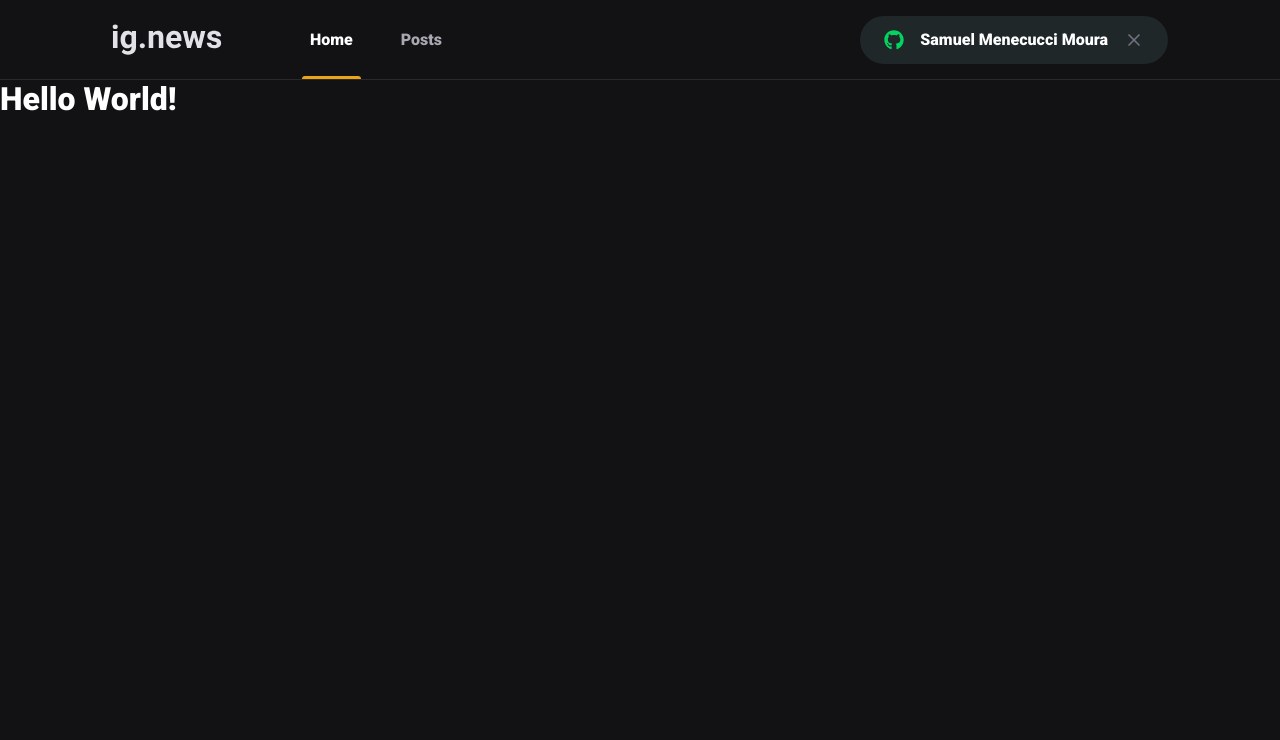
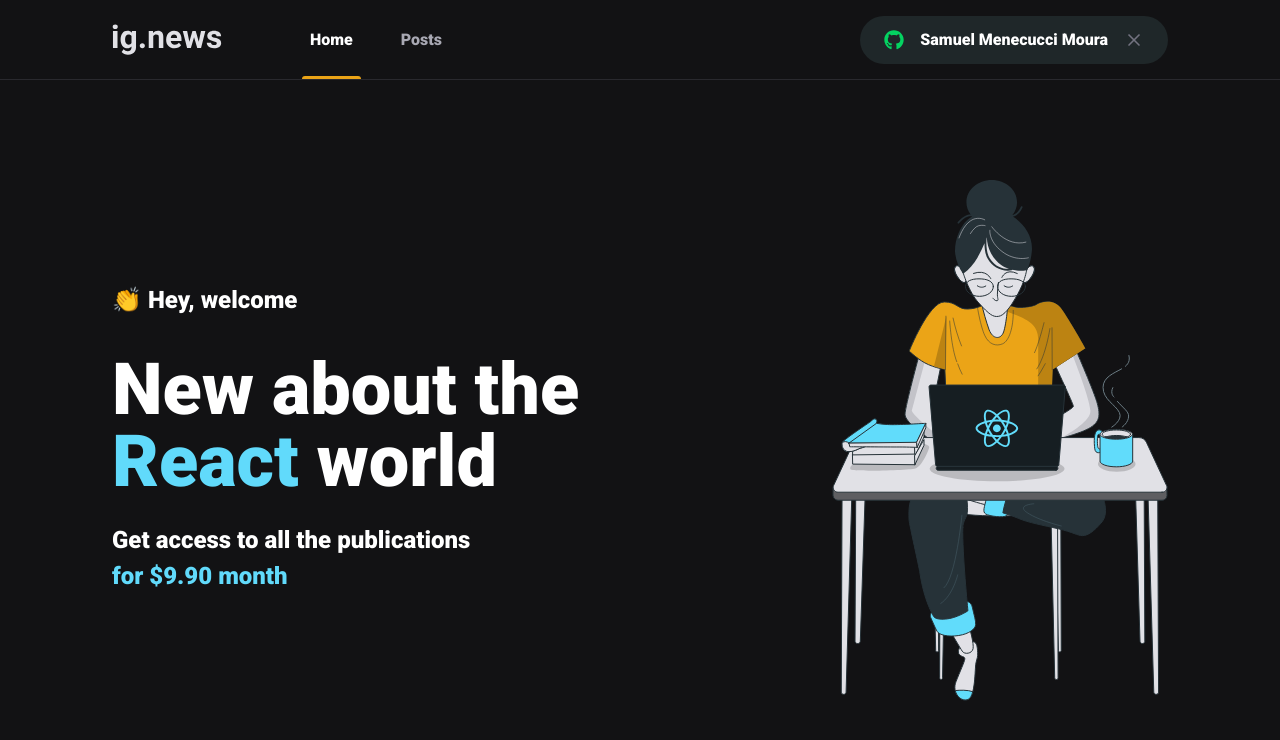
Before and after one commit to SamuelMenecucci/ig-news, a Next.js app: page / in a window 1280 px wide. Shown: the top 740 px of the page. Built offline with nearby package versions, Linux system fonts and the light colour scheme.

Commit message:
feat: home creation and styling

```diff
--- /dev/null
+++ b/src/pages/home.module.scss
@@ -0,0 +1,44 @@
+.contentContainer {
+  max-width: 1120px;
+  margin: 0 auto;
+  padding: 0 2rem;
+
+  display: flex;
+  align-items: center;
+  justify-content: space-between;
+
+  height: calc(
+    100vh - 5rem
+  ); //makes the height of this home content element the full height of the screen, so, 100 viewport height minus 5rem, because 5rem is the height of my header. this way, it will be vertically centered on the screen, discounting the height of the header, keeping the same distance from the header and the end of the screen, avoiding unnecessary scrolling
+}
+
+.hero {
+  max-width: 520px;
+
+  //with > selector I take only the direct child, ignoring those that have other parent
+  > span {
+    font-size: 1.5rem;
+    font-weight: bold;
+  }
+
+  h1 {
+    font-size: 4.5rem;
+    line-height: 4.5rem;
+    font-weight: 900;
+    margin-top: 2.5rem;
+    span {
+      color: var(--cyan-500);
+    }
+  }
+
+  p {
+    font-size: 1.5rem;
+    line-height: 2.25rem;
+    margin-top: 1.5rem;
+
+    span {
+      color: var(--cyan-500);
+      font-weight: bold;
+    }
+  }
+}
--- a/src/pages/index.tsx
+++ b/src/pages/index.tsx
@@ -1,13 +1,30 @@
 import Head from "next/head";
+import styles from "./home.module.scss";
 
 export default function Home() {
   return (
     <>
       <Head>
-        <title>ig.news</title>
+        <title>Home | ig.news</title>
       </Head>
 
-      <h1>Hello World!</h1>
+      <main className={styles.contentContainer}>
+        <section className={styles.hero}>
+          <span>👏 Hey, welcome</span>
+          <br />
+
+          <h1>
+            New about the <span>React</span> world
+          </h1>
+
+          <p>
+            Get access to all the publications <br />
+            <span>for $9.90 month</span>
+          </p>
+        </section>
+
+        <img src="/images/avatar.svg" alt="Girl coding" />
+      </main>
     </>
   );
 }
```
